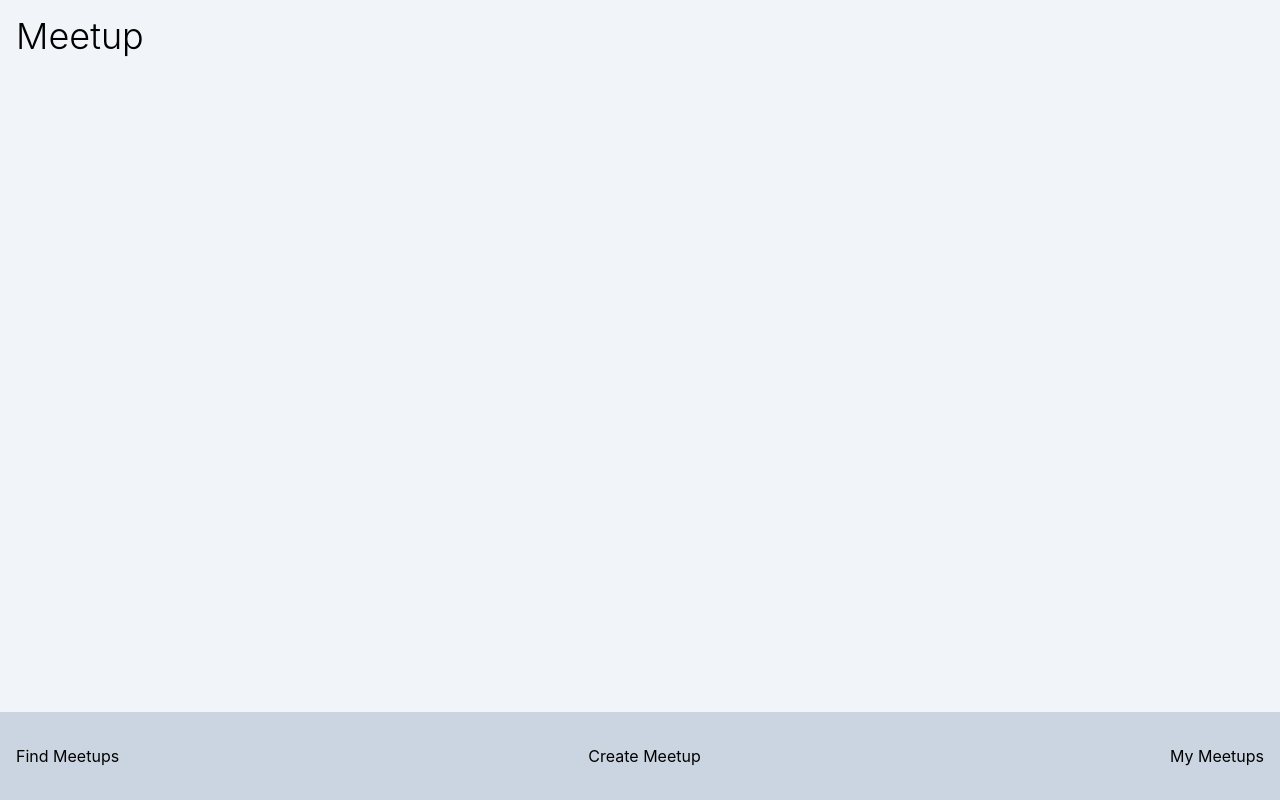
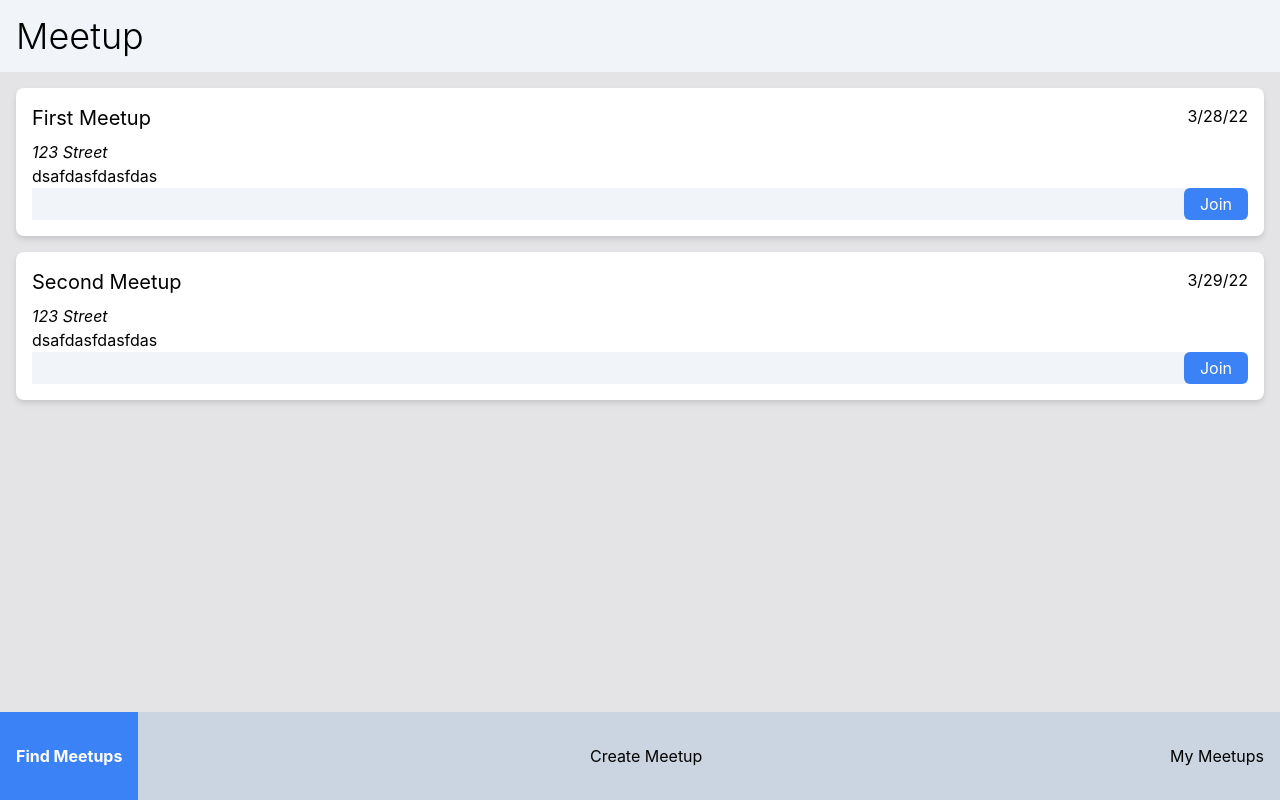
Before and after one commit to fibbly/react-meetup-app, a React (Create React App) app: page / in a window 1280 px wide. Built offline with nearby package versions, Linux system fonts and the light colour scheme.

Commit message:
update layout

```diff
--- a/src/App.tsx
+++ b/src/App.tsx
@@ -3,22 +3,19 @@ import { Routes, Route } from "react-router-dom";
 import NewMeetupPage from "@/pages/NewMeetup";
 import MyMeetupsPage from "@/pages/MyMeetups";
 import MeetupsPage from "@/pages/Meetups";
-import Navigation from "@/layouts/Navigation";
-import Footer from "./layouts/Footer";
+import Layout from "@/layout/Layout";
 
 function App() {
     return (
-        <div className="h-screen flex flex-col bg-slate-100 ">
-            <Navigation />
+        <Layout>
             <div className="grow">
                 <Routes>
-                    <Route path="/meetups" element={<MeetupsPage />} />
+                    <Route path="/" element={<MeetupsPage />} />
                     <Route path="/new-meetup" element={<NewMeetupPage />} />
                     <Route path="/my-meetups" element={<MyMeetupsPage />} />
                 </Routes>
             </div>
-            <Footer />
-        </div>
+        </Layout>
     );
 }
 
--- a/src/components/MeetupItem.tsx
+++ b/src/components/MeetupItem.tsx
@@ -1,3 +1,5 @@
+import Card from "@/ui/Card";
+
 export interface MeetupItemProps {
     id: string;
     title: string;
@@ -13,7 +15,8 @@ const MeetupItem = ({
     description,
 }: MeetupItemProps): JSX.Element => {
     return (
-        <li className="bg-white w-full rounded-lg p-4 drop-shadow-md">
+        <li className="w-full">
+            <Card>
                 <div className="flex justify-between mb-2">
                     <h3 className="text-xl">{title}</h3>
                     <p>{date}</p>
@@ -27,6 +30,7 @@ const MeetupItem = ({
                         Join
                     </button>
                 </div>
+            </Card>
         </li>
     );
 };
--- /dev/null
+++ b/src/layout/Layout.tsx
@@ -0,0 +1,14 @@
+import Header from "@/layout/Header";
+import Navigation from "@/layout/Navigation";
+
+const Layout: React.FC = ({ children }) => {
+    return (
+        <div className="h-screen flex flex-col bg-slate-100 ">
+            <Header />
+            {children}
+            <Navigation />
+        </div>
+    );
+};
+
+export default Layout;
--- /dev/null
+++ b/src/layout/Navigation.tsx
@@ -0,0 +1,34 @@
+import { Link, useLocation } from "react-router-dom";
+
+const Footer = (): JSX.Element => {
+    const location = useLocation();
+
+    const routes = [
+        { path: "/", text: "Find Meetups" },
+        { path: "/new-meetup", text: "Create Meetup" },
+        { path: "/my-meetups", text: "My Meetups" },
+    ];
+
+    return (
+        <nav className="bg-slate-300 w-screen">
+            <ul className="flex gap-2 justify-between w-full text-center">
+                {routes.map((route, index) => (
+                    <Link to={route.path}>
+                        <li
+                            key={index}
+                            className={`px-4 py-8 ${
+                                location.pathname === route.path
+                                    ? "bg-blue-500 text-white font-bold"
+                                    : ""
+                            }`}
+                        >
+                            {route.text}
+                        </li>
+                    </Link>
+                ))}
+            </ul>
+        </nav>
+    );
+};
+
+export default Footer;
--- a/src/layouts/Footer.tsx
+++ /dev/null
@@ -1,32 +0,0 @@
-import { Link, useLocation } from "react-router-dom";
-
-const Footer = (): JSX.Element => {
-    const location = useLocation();
-
-    const routes = [
-        { path: "/meetups", text: "Find Meetups" },
-        { path: "/new-meetup", text: "Create Meetup" },
-        { path: "/my-meetups", text: "My Meetups" },
-    ];
-
-    return (
-        <nav className="bg-slate-300 w-screen">
-            <ul className="flex gap-2 justify-between w-full text-center">
-                {routes.map((route, index) => (
-                    <li
-                        key={index}
-                        className={`px-4 py-8 ${
-                            location.pathname.includes(route.path)
-                                ? "bg-blue-500 text-white font-bold"
-                                : ""
-                        }`}
-                    >
-                        <Link to={route.path}>{route.text}</Link>
-                    </li>
-                ))}
-            </ul>
-        </nav>
-    );
-};
-
-export default Footer;
--- /dev/null
+++ b/src/ui/Card.tsx
@@ -0,0 +1,7 @@
+const Card: React.FC = ({ children }) => {
+    return (
+        <div className="bg-white rounded-lg p-4 drop-shadow-md">{children}</div>
+    );
+};
+
+export default Card;
--- a/tsconfig.paths.json
+++ b/tsconfig.paths.json
@@ -5,7 +5,7 @@
             "@/*": ["./src/*"],
             "@/components/*": ["./src/components/*"],
             "@/pages/*": ["./src/pages/*"],
-            "@/layouts/*": ["./src/layouts/*"]
+            "@/layout/*": ["./src/layout/*"]
         }
     }
 }
```
Also changed, not shown: src/layout/Header.tsx (renamed from src/layouts/Navigation.tsx). Lines whose indentation alone changed are shown as unchanged.
